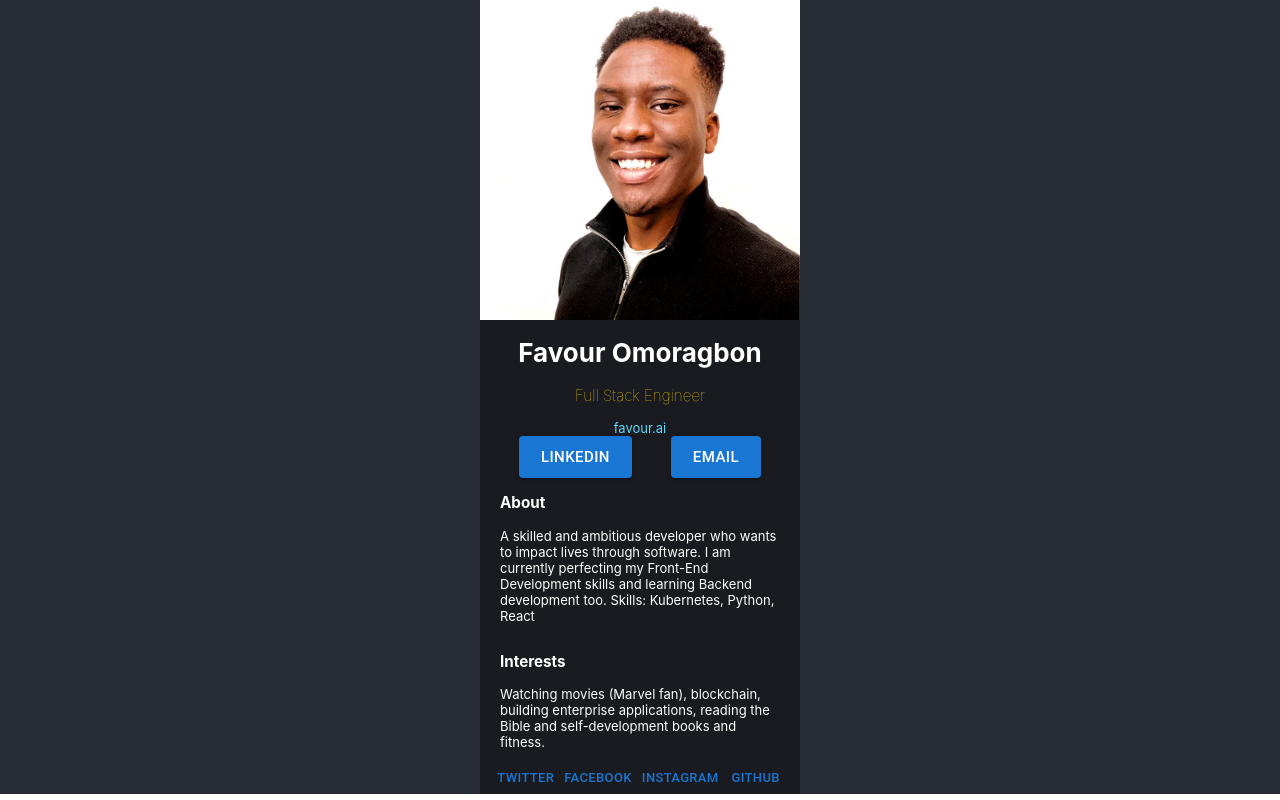
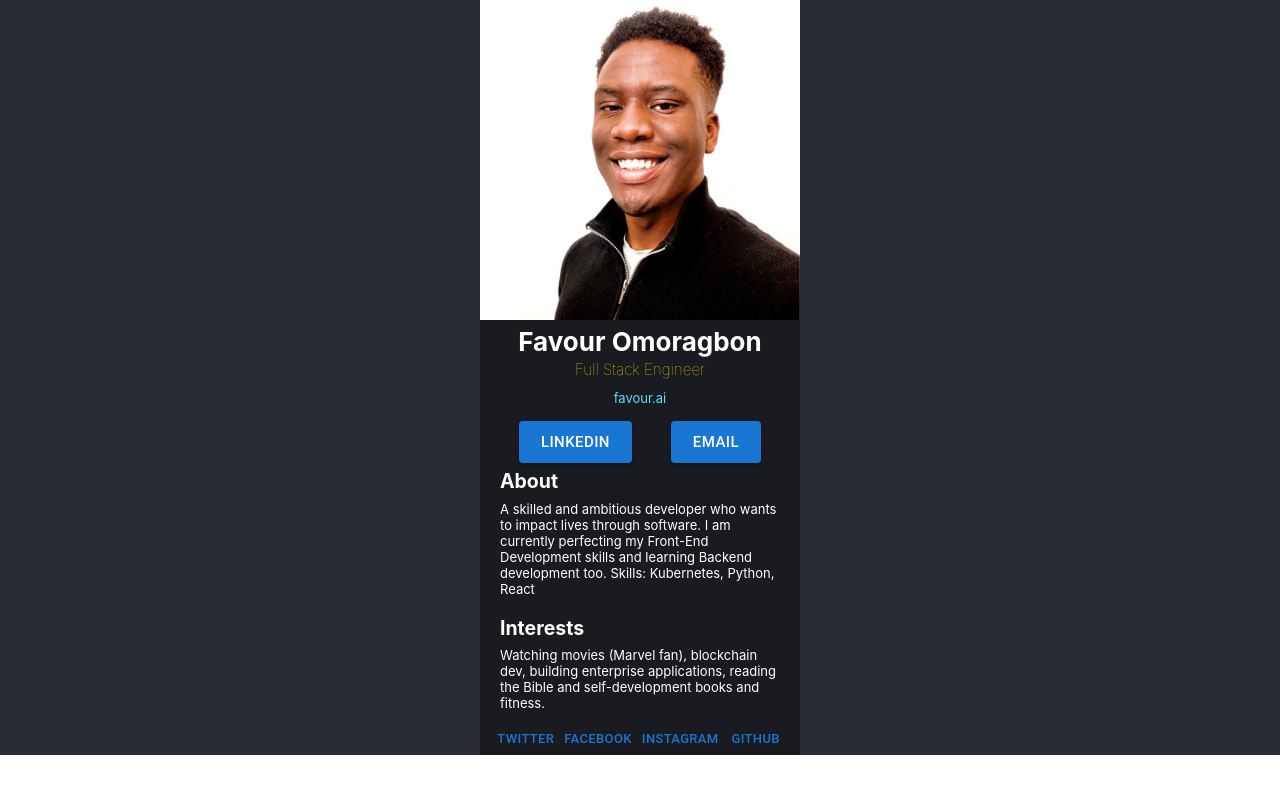
Before and after one commit to FavourEEZ/ReactPlayground, a React (Create React App) app in the folder digital-photocard/: page / in a window 1280 px wide. Built offline with nearby package versions, Linux system fonts and the light colour scheme.

Commit message:
Line height modifications

```diff
--- a/digital-photocard/src/App.css
+++ b/digital-photocard/src/App.css
@@ -16,6 +16,11 @@
 
 .App-link {
   color: #61dafb;
+  text-decoration: none;
+}
+
+.remove-line-height {
+  line-height: 10px;
 }
 
 .div-info {
@@ -29,14 +34,10 @@
   font-weight: 100;
 }
 
-.div-info > a {
-  text-decoration: none;
-}
-
 .btn-holder {
   display: flex;
   justify-content: space-evenly;
-
+  margin-top: 15px;
 }
 
 /**********Interest.js & About.js*********/
@@ -46,4 +47,9 @@
   padding-left: 20px;
   padding-right: 20px;
   width: 280px;
+  /* line-height: 15px */
 }
+
+.text-header {
+  line-height: 5px;
+}
--- a/digital-photocard/src/App.js
+++ b/digital-photocard/src/App.js
@@ -7,9 +7,9 @@ export default function App() {
     <div className="App">
       <img src={photo} className="App-logo" alt="logo" />
       <div className="div-info">
-        <h1>Favour Omoragbon</h1>
-        <h3 id="role"> Full Stack Engineer </h3>
-        <a href="https://reactjs.org" className="App-link">
+        <h1 className='remove-line-height'>Favour Omoragbon</h1>
+        <h3 className='remove-line-height' id="role"> Full Stack Engineer </h3>
+        <a href="https://reactjs.org" className="App-link remove-line-height">
           favour.ai
         </a>
         <div className='btn-holder'>
--- a/digital-photocard/src/components/about.js
+++ b/digital-photocard/src/components/about.js
@@ -4,7 +4,7 @@ export default function About(){
     return (
     <div className="App">
         <div className="text-holder div-info">
-           <h3 className="text-header">About</h3>
+           <h2 className="text-header">About</h2>
            <p>A skilled and ambitious developer who wants to impact
             lives through software. I am currently perfecting my Front-End Development
             skills and learning Backend development too.
--- a/digital-photocard/src/components/interests.js
+++ b/digital-photocard/src/components/interests.js
@@ -4,8 +4,8 @@ export default function Interests(){
     return (
     <div className="App">
        <div className="text-holder div-info">
-           <h3 className="text-header">Interests</h3>
-           <p>Watching movies (Marvel fan), blockchain, building enterprise applications,
+           <h2 className="text-header">Interests</h2>
+           <p>Watching movies (Marvel fan), blockchain dev, building enterprise applications,
             reading the Bible and self-development books and fitness.
            </p>
        </div>
```
